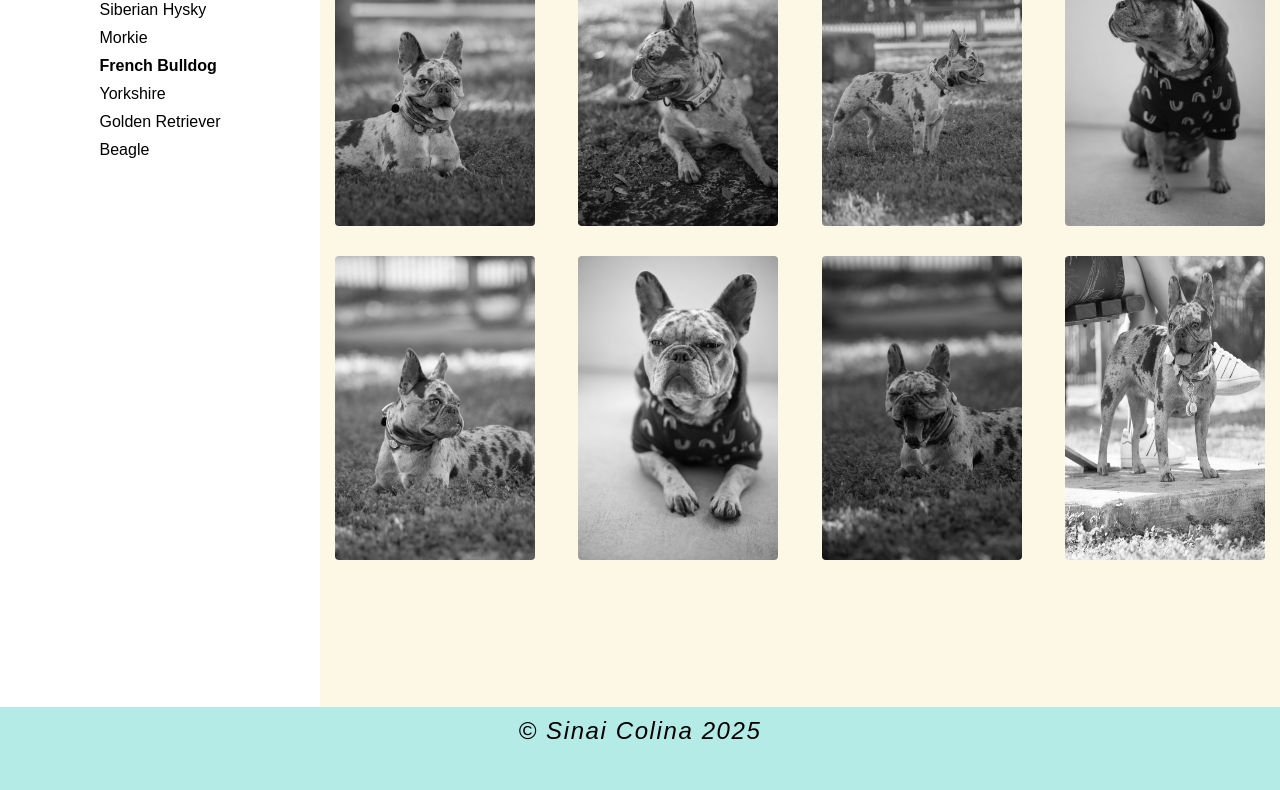
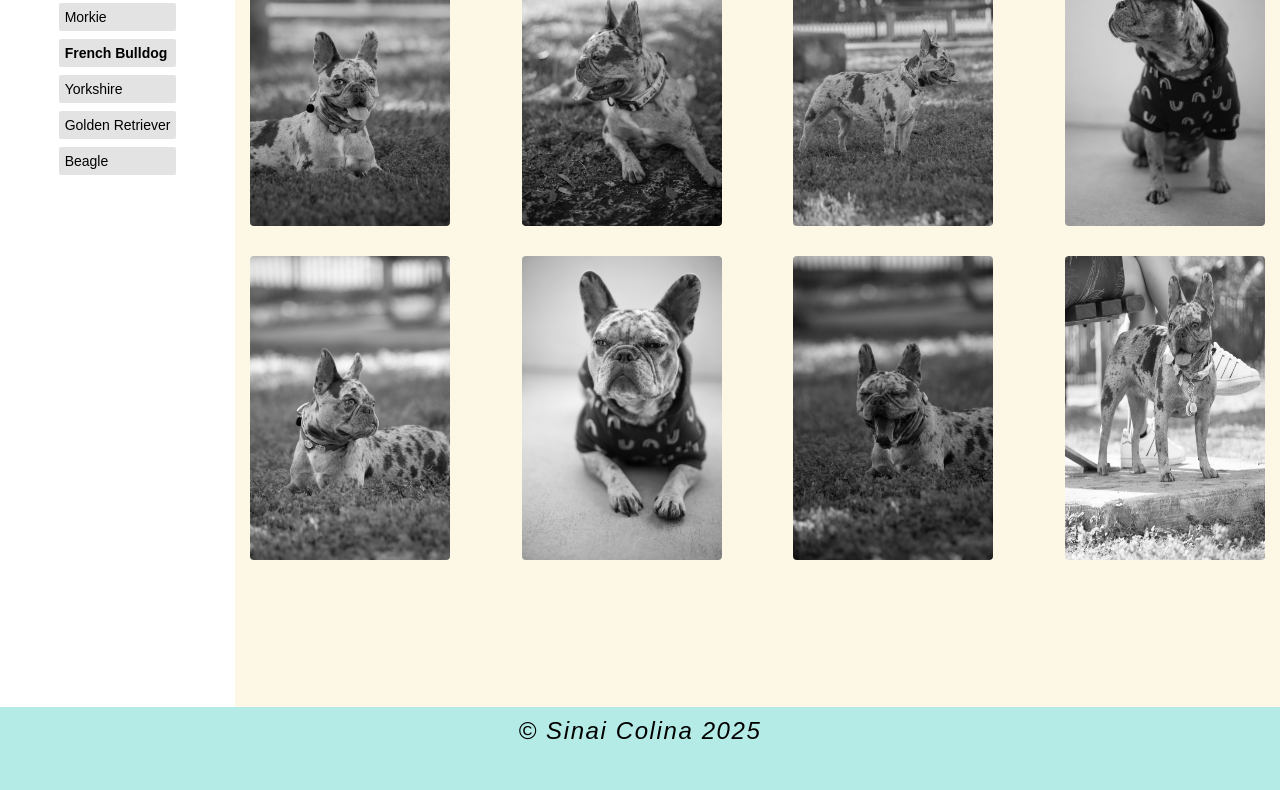
Before and after one commit to Sinai0810/GaleriaCss.io, a plain HTML site: page index.html in a window 1280 px wide. Shown: the part 223-1013 px from the top of the page. Drawn offline with Linux system fonts and the light colour scheme.

Commit message:
arreglos al media

```diff
--- a/asset/css/style.css
+++ b/asset/css/style.css
@@ -49,8 +49,7 @@ nav {
     box-shadow: rgba(0, 0, 0, 0.15) 1.95px 1.95px 2.6px;
     background-color: FBF8EF;
     grid-area: nav;
-    min-height: 100vh;
-
+    padding-bottom: 8px;
 }
 
 nav section {
@@ -62,33 +61,37 @@ nav section {
 
 nav h1 {
     align-items: center;
-    margin-top: 50px;
-    margin-bottom: 12px;
+    margin-top: 10px;
+    margin-bottom: 8px;
     text-align: center;
 
 }
 
 nav ul {
+    display: flex;
+    flex-direction: row;
     list-style: none;
 }
 
 nav li{
-    height: 20px;
-    padding: 4px;
+    display: flex;
+    flex-direction: row;
+    justify-content: center;
+    align-items: center;
+    background-color:  rgba(208, 208, 208, 0.6) ;
+    font-size: 14px;
     transition: all 1s;
+    margin: 4px;
+    padding: 6px;
+    border-radius: 4px;
+    text-align: center;
 
 }
 
 nav li:hover{
-    height: 25px;
-    width: 100%;
     border-radius: 4px;
-    background-color: rgba(208, 208, 208, 0.6) ;
+    background-color: #FFB6C1;
 }
-
-
-
-
 
 
 /*SECCION MAIN */
@@ -159,21 +162,49 @@ footer p {
 @media (min-width:576px) {
     body {
     display: grid;
-    grid-template-columns: 2fr 6fr;
+    grid-template-columns: 1.8fr 8fr ;
     grid-template-areas:
     "header header"
     "nav main"
     "footer footer ";
 
     }
+    nav ul {
+        display: flex;
+        flex-direction: column;
+        list-style: none;
+    }
+
+    nav li{
+        display: flex;
+        flex-direction: column;
+        align-items: flex-start;
+        background-color:  rgba(208, 208, 208, 0.6) ;
+        font-size: 14px;
+        transition: all 1s;
+        margin: 4px;
+        padding: 6px;
+        border-radius: 2px;
+    }
+
+    nav section {
+        display: flex;
+        flex-direction: column;
+        align-items: center;
+        padding: 10px;
+
+
+    }
+
+
+
+
 
 }
 
 /*MEDIA MOBILE */
 @media (max-width:576px) {
-    nav {
-        display: none;
-    }
+
 
 
 }
```
